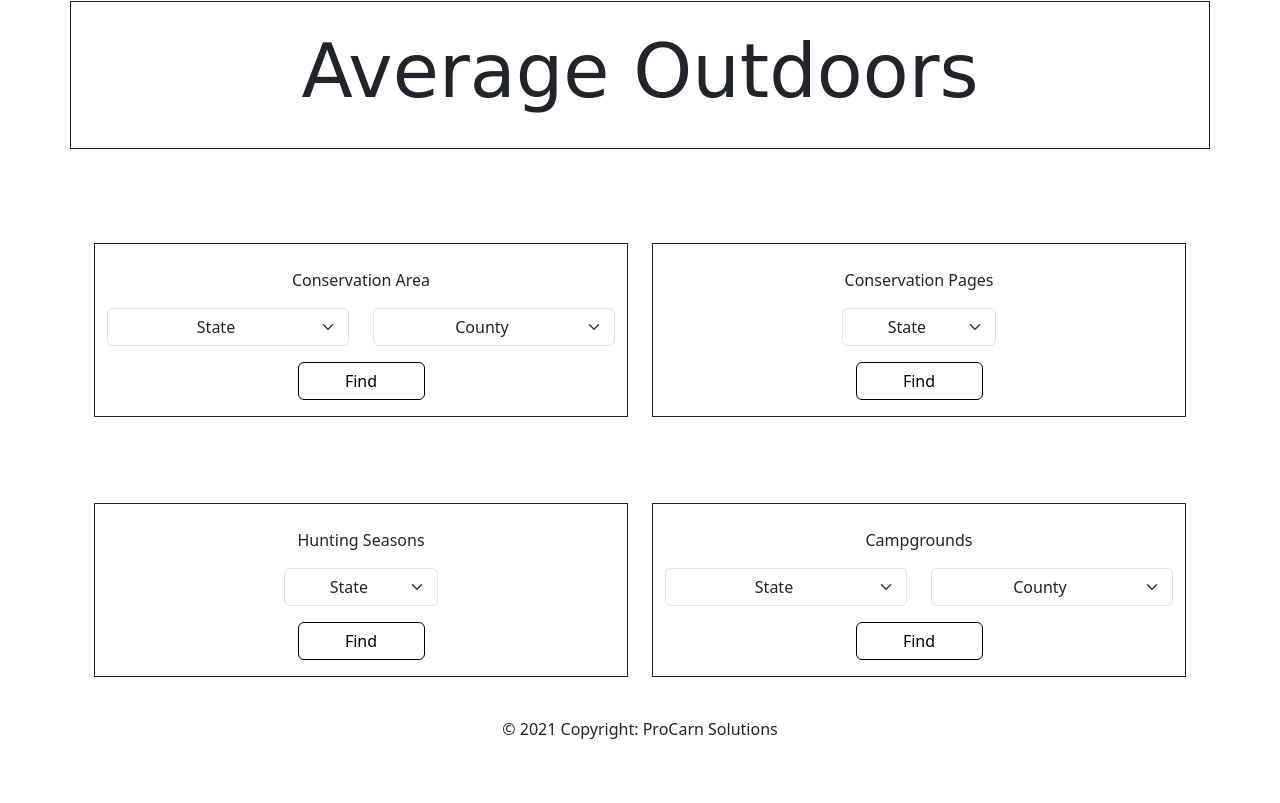
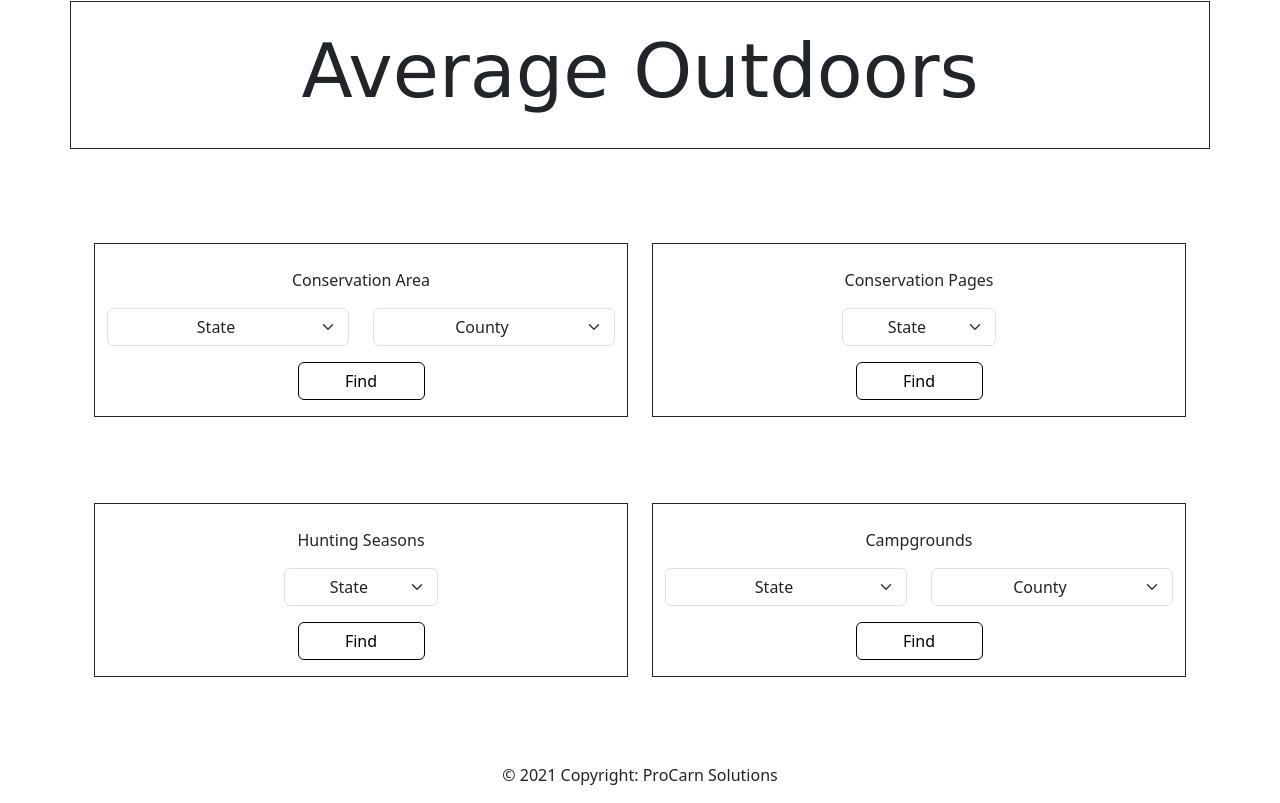
Before and after one commit to AlexProv1987/outdoors_frontend, a React (Create React App) app: page / in a window 1280 px wide. Shown: the part 185-988 px from the top of the page. Before the commit the page ends 966 px from the top, so only its background shows below. Built offline with nearby package versions, Linux system fonts and the light colour scheme.

Commit message:
fixed row not being housed in container

```diff
--- a/src/App.css
+++ b/src/App.css
@@ -9,6 +9,8 @@ html,body{
 }
 .card-row{
   padding-top: 70px;
+  padding-left: 0px !important;
+  padding-right: 0px !important;
 }
 /**/
 /*SEARCHBAR CSS START*/
@@ -37,3 +39,8 @@ html,body{
   padding-bottom: 30px;
 }
 /*CARDS CSS END*/
+/*FOOTER CSS START*/
+.footer-container{
+  padding-top: 70px;
+}
+/*FOOTER CSS END*/
--- a/src/Components/Footer.js
+++ b/src/Components/Footer.js
@@ -2,12 +2,14 @@ import Container from 'react-bootstrap/Container';
 import Row from 'react-bootstrap/Row';
 const Footer = () => {
     return (
-        <Container fluid ='true'>
-        <footer className="py-4">
-                <Row xs='auto' className="justify-content-center">
-                   <p>© 2021 Copyright: ProCarn Solutions</p>
-                </Row>
-        </footer>
+        <Container fluid='true footer-container'>
+            <footer>
+                <Container>
+                    <Row xs='auto' className="justify-content-center">
+                        <p>© 2021 Copyright: ProCarn Solutions</p>
+                    </Row>
+                </Container>
+            </footer>
         </Container>
     );
 }
```
